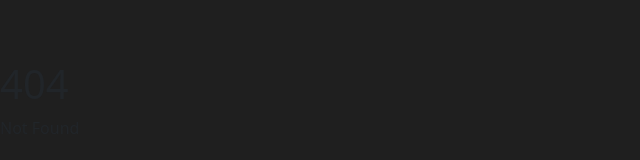
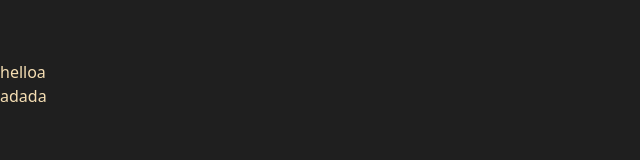
Before and after one commit to TAULO/Portfolio, a SvelteKit app: page /projects in a window 1280 px wide. Before the commit this address had no page. Shown: the top 160 px of the page, without its empty margins (0-640 px from the left). Built offline with nearby package versions, Linux system fonts and the light colour scheme.

Commit message:
test page

```diff
--- /dev/null
+++ b/src/routes/projects/+page.svelte
@@ -0,0 +1,10 @@
+<div>
+    helloa
+</div>
+<div>adada</div>
+
+<style>
+    div {
+        color: wheat;
+    }
+</style>
```
